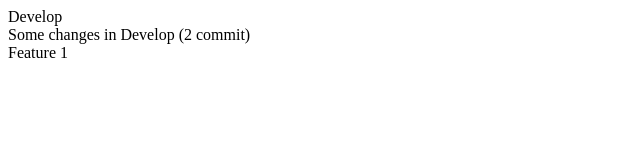
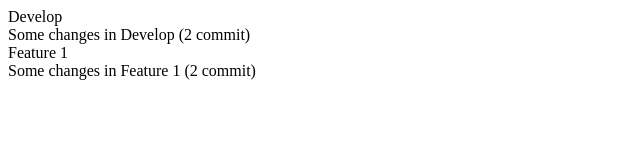
Before and after one commit to TPoleliuk/Hillel_Front-end-Pro-HW-35, a plain HTML site: page index.html in a window 1280 px wide. Shown: the whole page, without its empty margins (0-640 px from the left). Drawn offline with Linux system fonts and the light colour scheme.

Commit message:
2 Some changes in Feature 1-branch

```diff
--- a/index.html
+++ b/index.html
@@ -12,5 +12,7 @@
     <div>Some changes in Develop (2 commit)</div>
 
     <div>Feature 1</div>
+
+    <div>Some changes in Feature 1 (2 commit)</div>
 </body>
 </html>
```
